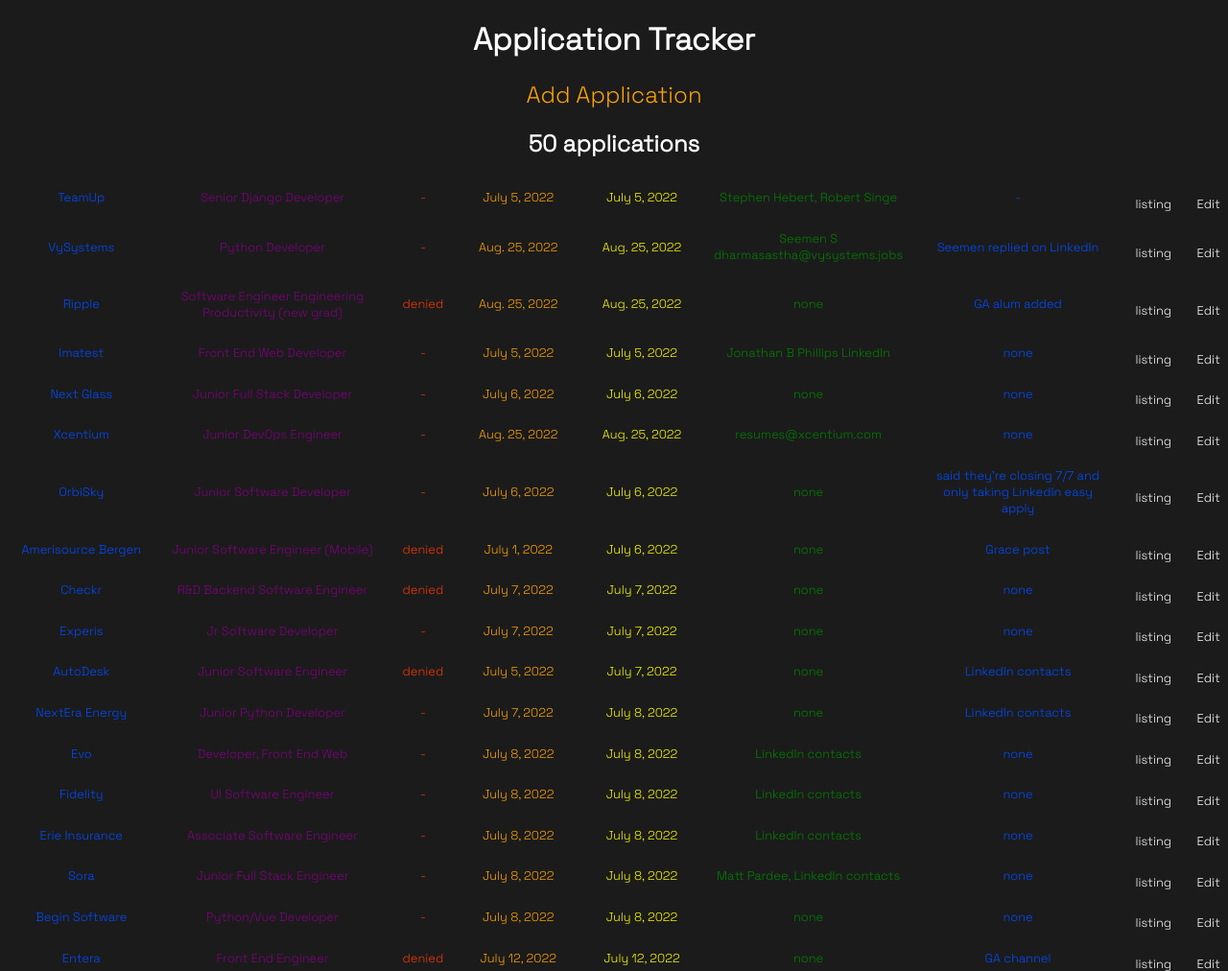
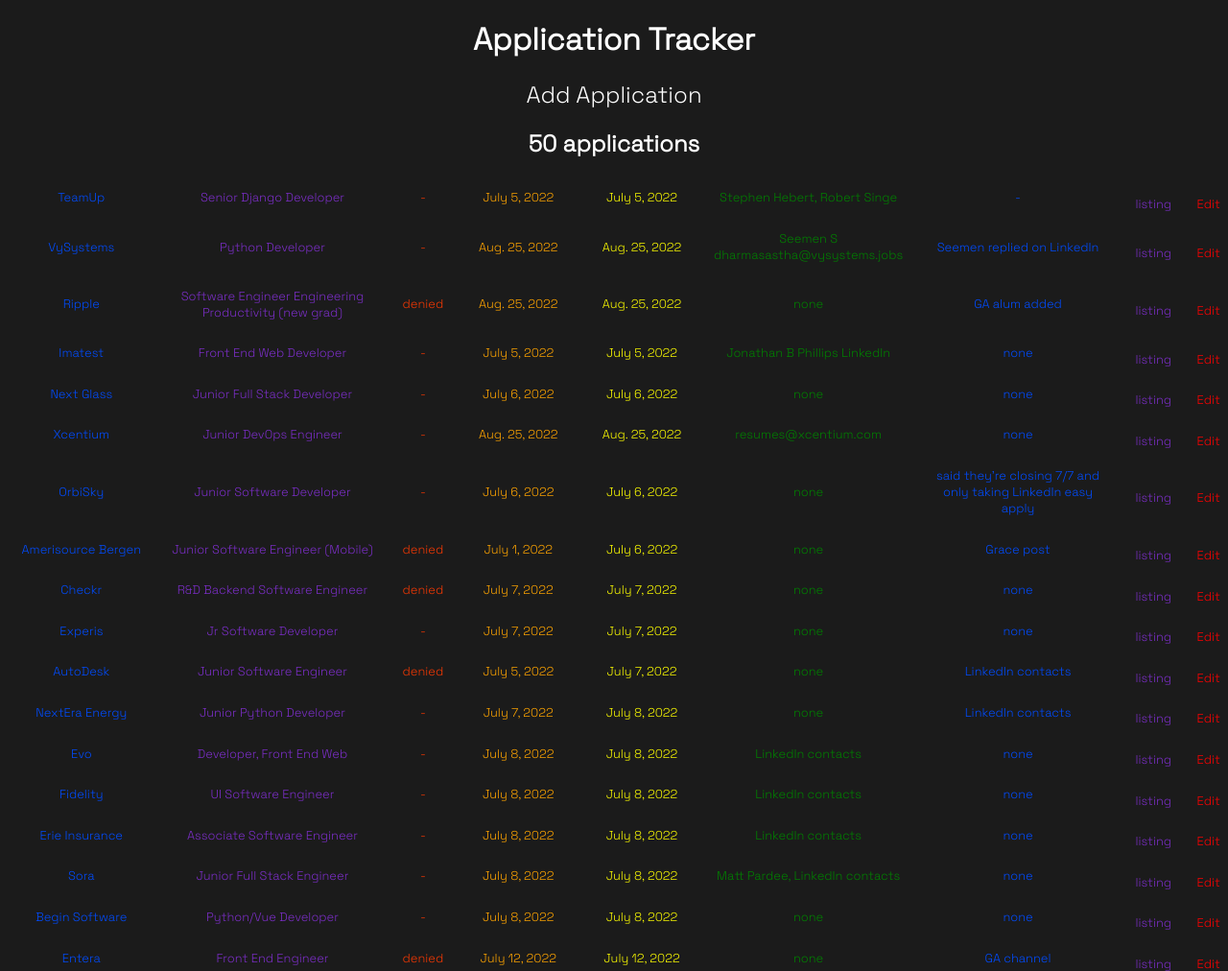
Before and after one commit to danieldenton/tracker, a Django app: page / in a window 1280 px wide. Shown: the top 1012 px of the page at 96% size. Run offline with Django 4.2, Linux system fonts and the light colour scheme; data comes from the database, SQL or seed files in the repository; both versions use the stored data as it was after the commit.

Commit message:
edit function fixed

```diff
--- a/tracker/main/static/style.css
+++ b/tracker/main/static/style.css
@@ -7,17 +7,22 @@
     font-family: 'Space Grotesk';
 }
 
+.page-link {
+    font-size: 1.5em;
+    color: white;
+    text-decoration: none;
+}
+
+.page-link:hover {
+    color: orange;
+}
+
 .apps {
     display: flex;
     flex-direction: row;
     justify-content: space-between;
     font-size: .8em;
-}
-
-.page-link {
-    font-size: 1.5em;
-    color: orange;
-    text-decoration: none;
+    border: yellow;
 }
 
 .company {
@@ -35,7 +40,7 @@
     align-items: center;
     margin-left: 1em;
     width: 17em;
-    color: purple;
+    color: rgb(123, 46, 199);
 }
 
 .result {
@@ -87,7 +92,7 @@
     display: flex;
     justify-content: center;
     align-items: center;
-    color: white;
+    color: rgb(123, 46, 199);
     margin-left: 1em;
     margin-top: 1em;
     text-decoration: none;
@@ -97,22 +102,19 @@
     color: white;
 }
 
-.listing-link:hover {
-    color: red;
-}
 
 .edit-link {
     display: flex;
     justify-content: flex-start;
     align-items: center;
-    color: white;
+    color: red;
     margin-left: 1em;
     margin-top: 1em;
     text-decoration: none;
 }
 
 .edit-link:hover {
-    color: red;
+    color: white;
 }
 
 .edit-div {
--- a/tracker/main/views.py
+++ b/tracker/main/views.py
@@ -35,7 +35,7 @@
     if request.method == "POST":
         form = ApplicationForm(request.POST, instance=application)
         if form.is_valid():
-            form.save(commit=False)
+            form.save()
 
         return redirect('/')
 
```
Also changed, not shown: tracker/db.sqlite3.
